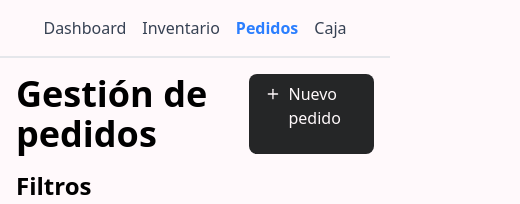
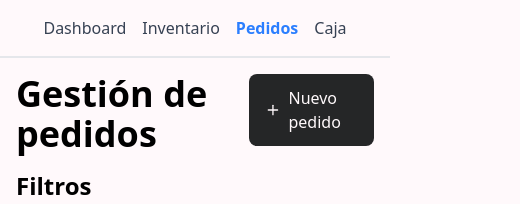
Before and after one commit to UlisesLarrabe/cabo-frio-frontend, a Next.js app: page /pedidos in a window 390 px wide. Shown: the top 204 px of the page, 520 px wide, since content can reach past the window. Built offline with nearby package versions, Linux system fonts and the light colour scheme; no server answers.

Commit message:
Add responsive overflow handling to InventoryTable and TableOrders components

```diff
--- a/src/components/InventoryTable.tsx
+++ b/src/components/InventoryTable.tsx
@@ -8,6 +8,7 @@ import Link from "next/link";
 const InventoryTable = () => {
   const { flavours } = useFlavoursContext();
   return (
+    <div className="overflow-x-auto">
       <table className="min-w-full divide-y divide-gray-200">
         <thead className="bg-gray-50">
           <tr>
@@ -35,6 +36,7 @@ const InventoryTable = () => {
           ))}
         </tbody>
       </table>
+    </div>
   );
 };
 
--- a/src/components/TableOrders.tsx
+++ b/src/components/TableOrders.tsx
@@ -13,6 +13,7 @@ dayjs.extend(timezone);
 const TableOrders = () => {
   const { orders } = useOrdersContext();
   return (
+    <div className="overflow-x-auto">
       <table className="min-w-full divide-y divide-gray-200">
         <thead className="bg-gray-50">
           <tr>
@@ -54,6 +55,7 @@ const TableOrders = () => {
           })}
         </tbody>
       </table>
+    </div>
   );
 };
 
--- a/src/components/TitlePages.tsx
+++ b/src/components/TitlePages.tsx
@@ -16,7 +16,7 @@ const TitlePages = ({
       <h1 className="text-4xl font-bold ">{title}</h1>
       <Link
         href={href}
-        className="bg-eerie-black flex gap-2 text-snow px-4 py-2 rounded-lg cursor-pointer"
+        className="bg-eerie-black flex justify-center items-center gap-2 h-18 md:h-full text-snow px-4 py-2 rounded-lg cursor-pointer"
       >
         <PlusIcon />
         {button}
```
Lines whose indentation alone changed are shown as unchanged.
